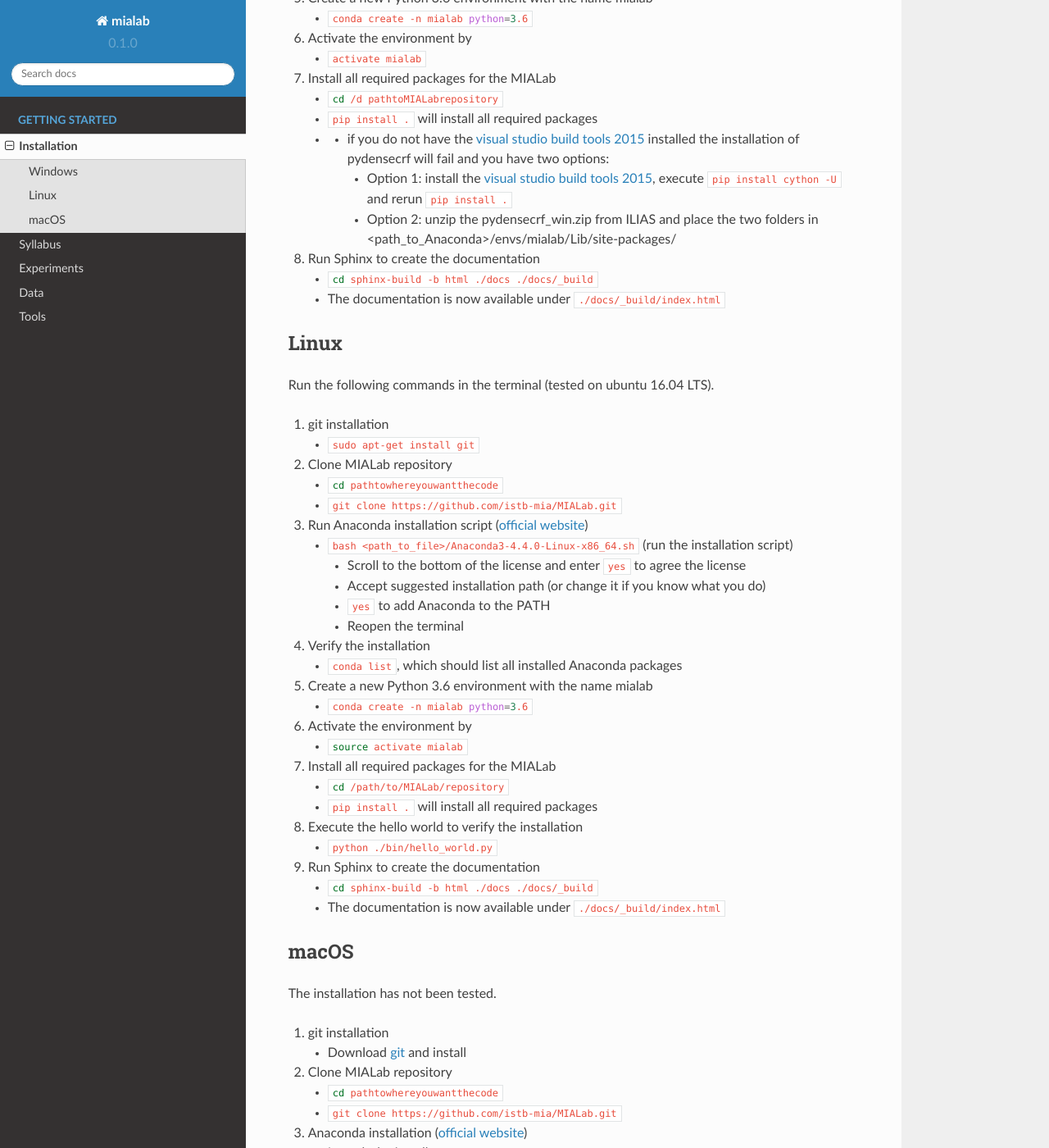
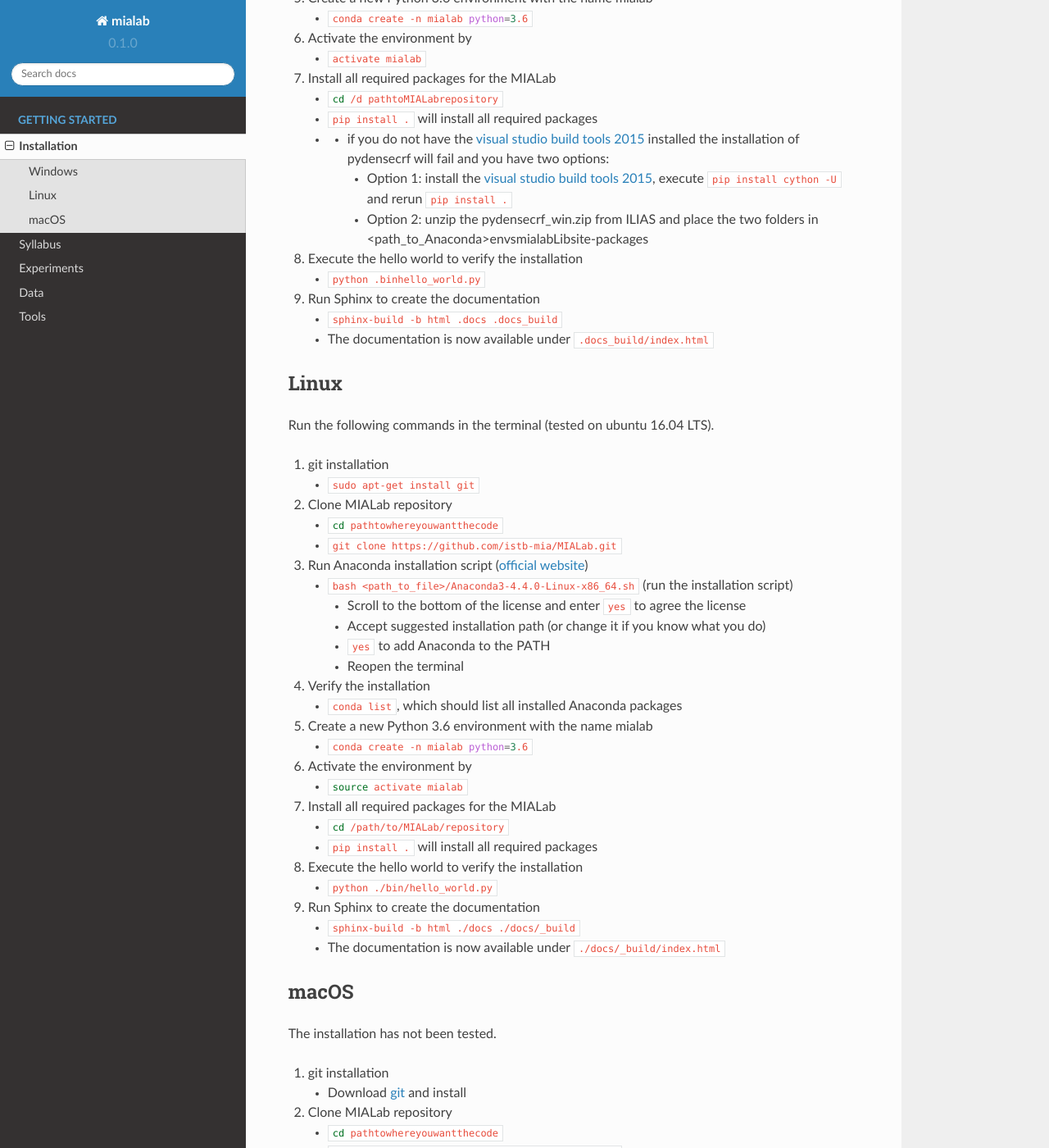
Before and after one commit to ubern-mia/MIALab, a Sphinx documentation site: the page built from docs/installation.rst, in a window 1280 px wide and 1400 px high, scrolled down 809 px. Shown: the whole window at 82% size. Built offline with Sphinx 7.4.7 and the Read the Docs theme 2.0.0, drawn with Linux system fonts in a browser that asks for light colours; formulas are drawn with MathJax 3.

Commit message:
doc(installation): update installation texts

```diff
--- a/docs/conf.py
+++ b/docs/conf.py
@@ -137,7 +137,7 @@ latex_elements = {
 # (source start file, target name, title,
 #  author, documentclass [howto, manual, or own class]).
 latex_documents = [
-    (master_doc, 'mialab.tex', 'miapy Documentation',
+    (master_doc, 'mialab.tex', 'MIALab Documentation',
      author, 'manual'),
 ]
 
@@ -147,7 +147,7 @@ latex_documents = [
 # One entry per manual page. List of tuples
 # (source start file, name, description, authors, manual section).
 man_pages = [
-    (master_doc, project, 'miapy Documentation',
+    (master_doc, project, 'MIALab Documentation',
      [author], 1)
 ]
 
@@ -158,7 +158,7 @@ man_pages = [
 # (source start file, target name, title, author,
 #  dir menu entry, description, category)
 texinfo_documents = [
-    (master_doc, project, 'miapy Documentation',
-     author, 'miapy', 'One line description of project.',
+    (master_doc, project, 'MIALab Documentation',
+     author, 'MIALab', 'One line description of project.',
      'Miscellaneous'),
 ]
--- a/docs/installation.rst
+++ b/docs/installation.rst
@@ -49,12 +49,16 @@ The installation has been tested on Windows 10.
    - - if you do not have the `visual studio build tools 2015 <http://landinghub.visualstudio.com/visual-cpp-build-tools>`_ installed the installation of pydensecrf will fail and you have two options:
 
        - Option 1: install the `visual studio build tools 2015 <http://landinghub.visualstudio.com/visual-cpp-build-tools>`_, execute :bash:`pip install cython -U` and rerun :bash:`pip install .`
-       - Option 2: unzip the pydensecrf_win.zip from ILIAS and place the two folders in <path_to_Anaconda>/envs/mialab/Lib/site-packages/
+       - Option 2: unzip the pydensecrf_win.zip from ILIAS and place the two folders in <path_to_Anaconda>\envs\mialab\Lib\site-packages\
+
+#. Execute the hello world to verify the installation
+
+   - :bash:`python .\bin\hello_world.py`
 
 #. Run Sphinx to create the documentation
 
-   - :bash:`cd sphinx-build -b html ./docs ./docs/_build`
-   - The documentation is now available under :bash:`./docs/_build/index.html`
+   - :bash:`sphinx-build -b html .\docs .\docs\_build`
+   - The documentation is now available under :bash:`.\docs\_build/index.html`
 
 
 Linux
@@ -102,7 +106,7 @@ Run the following commands in the terminal (tested on ubuntu 16.04 LTS).
 
 #. Run Sphinx to create the documentation
 
-   - :bash:`cd sphinx-build -b html ./docs ./docs/_build`
+   - :bash:`sphinx-build -b html ./docs ./docs/_build`
    - The documentation is now available under :bash:`./docs/_build/index.html`
 
 
@@ -148,5 +152,5 @@ The installation has not been tested.
 
 #. Run Sphinx to create the documentation
 
-   - :bash:`cd sphinx-build -b html ./docs ./docs/_build`
+   - :bash:`sphinx-build -b html ./docs ./docs/_build`
    - The documentation is now available under :bash:`./docs/_build/index.html`
```
